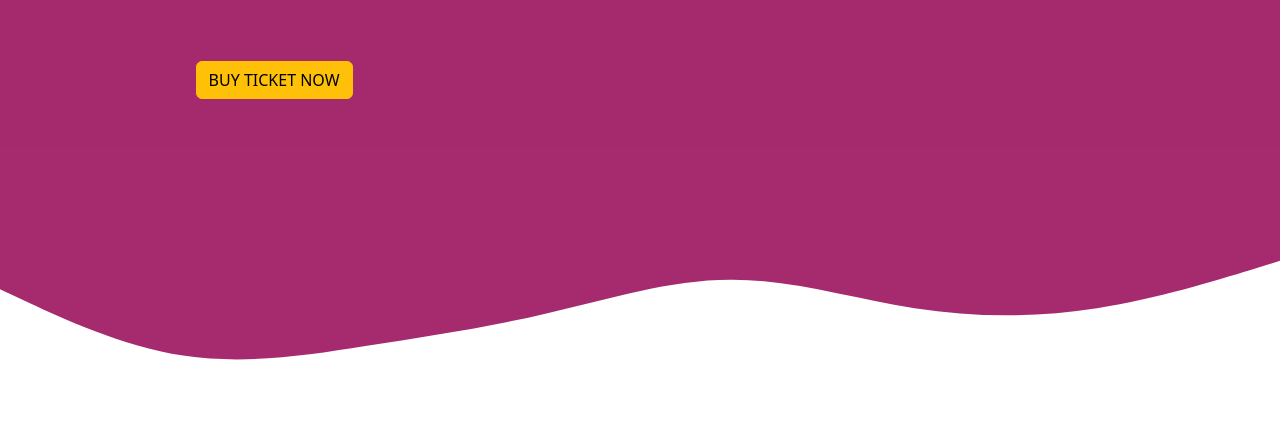
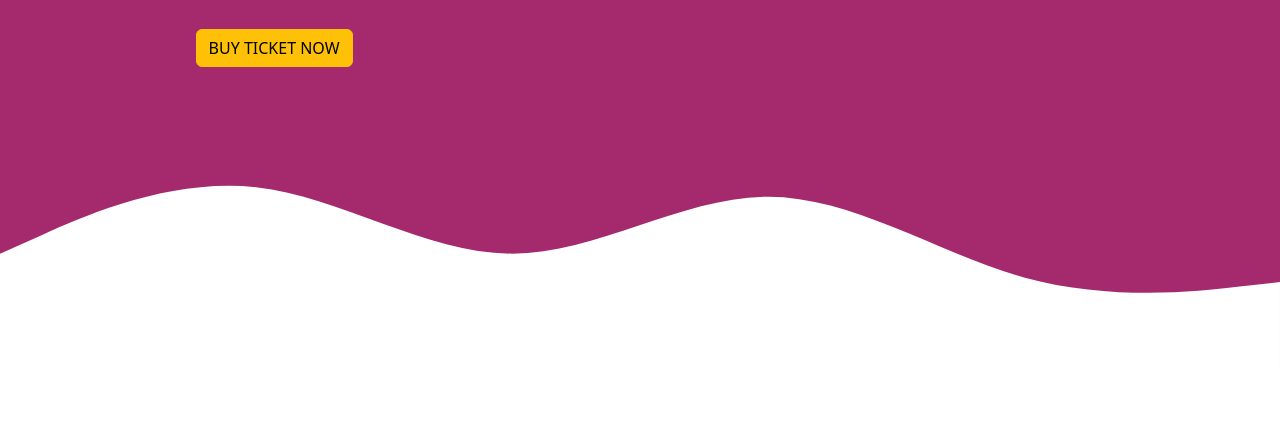
Before and after one commit to eskaerpe/abstrak-vii-website, a plain HTML site: page index.html in a window 1280 px wide. Shown: the part 384-818 px from the top of the page. Drawn offline with nearby package versions, Linux system fonts and the light colour scheme.

Commit message:
jumbotron wave fixed

```diff
--- a/index.html
+++ b/index.html
@@ -3,7 +3,7 @@
     <head>
         <meta charset="utf-8" />
         <meta name="viewport" content="width=device-width, initial-scale=1" />
-        <title>Bootstrap demo</title>
+        <title>ABSTRAK VIII 2023</title>
         <link href="https://cdn.jsdelivr.net/npm/bootstrap@5.2.3/dist/css/bootstrap.min.css" rel="stylesheet" integrity="sha384-rbsA2VBKQhggwzxH7pPCaAqO46MgnOM80zW1RWuH61DGLwZJEdK2Kadq2F9CUG65" crossorigin="anonymous" />
 
         <!-- My CSS -->
@@ -47,7 +47,7 @@
         </nav>
 
         <!-- Hero Section / Jumbotron -->
-        <section class="jumbotron row justify-content-center pb-5">
+        <section class="jumbotron row justify-content-center">
             <div class="container">
                 <div class="row">
                     <div class="col-sm-8 judul">
@@ -57,7 +57,7 @@
                             ABSTRAK adalah kegiatan besar di sekolah Taruna Bakti yang akan diadakan untuk kedelapan kalinya setelah terhenti selama tiga tahun karena pandemi. Selama tiga tahun terakhir, kebiasaan masyarakat sehari-hari
                             telah berubah. Hal ini membatasi aktivitas dan ekspresi diri individu di Indonesia. Oleh karena itu, kami mengajak generasi muda dan masyarakat untuk bersatu dan saling mendukung agar kita bisa bangkit bersama.
                         </p>
-                        <a class="btn btn-warning mt-5" href="https://www.goersapp.com/events/schedules/abstrak-viii-2023--abstrakviii/2023-09-16" target="_blank">BUY TICKET NOW</a>
+                        <a class="btn btn-warning mt-3 mb-3" href="https://www.goersapp.com/events/schedules/abstrak-viii-2023--abstrakviii/2023-09-16" target="_blank">BUY TICKET NOW</a>
                     </div>
                     <div class="col-sm-4 video text-center"><img src="assets/DSC02949.JPG" width="250" /></div>
                 </div>
@@ -67,14 +67,14 @@
                     </div>
                 </div> -->
             </div>
+            <svg xmlns="http://www.w3.org/2000/svg" viewBox="0 0 1440 320">
+                <path
+                    fill="#ffffff"
+                    fill-opacity="1"
+                    d="M0,192L48,170.7C96,149,192,107,288,117.3C384,128,480,192,576,192C672,192,768,128,864,128C960,128,1056,192,1152,218.7C1248,245,1344,235,1392,229.3L1440,224L1440,320L1392,320C1344,320,1248,320,1152,320C1056,320,960,320,864,320C768,320,672,320,576,320C480,320,384,320,288,320C192,320,96,320,48,320L0,320Z"
+                ></path>
+            </svg>
         </section>
-        <svg xmlns="http://www.w3.org/2000/svg" viewBox="0 0 1440 320">
-            <path
-                fill="#A62A6E"
-                fill-opacity="1"
-                d="M0,160L34.3,176C68.6,192,137,224,206,234.7C274.3,245,343,235,411,224C480,213,549,203,617,186.7C685.7,171,754,149,823,149.3C891.4,149,960,171,1029,181.3C1097.1,192,1166,192,1234,181.3C1302.9,171,1371,149,1406,138.7L1440,128L1440,0L1405.7,0C1371.4,0,1303,0,1234,0C1165.7,0,1097,0,1029,0C960,0,891,0,823,0C754.3,0,686,0,617,0C548.6,0,480,0,411,0C342.9,0,274,0,206,0C137.1,0,69,0,34,0L0,0Z"
-            ></path>
-        </svg>
 
         <!-- ABOUT US -->
         <section id="about">
```
